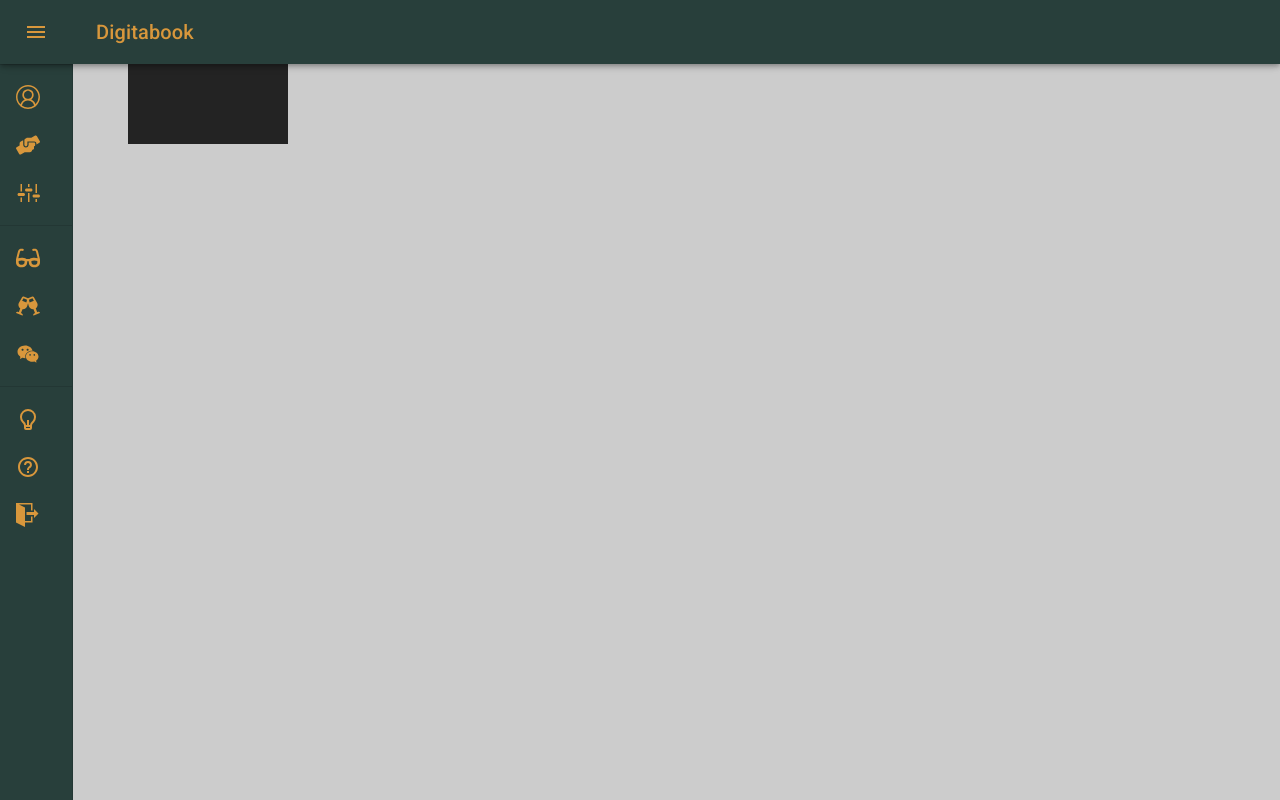
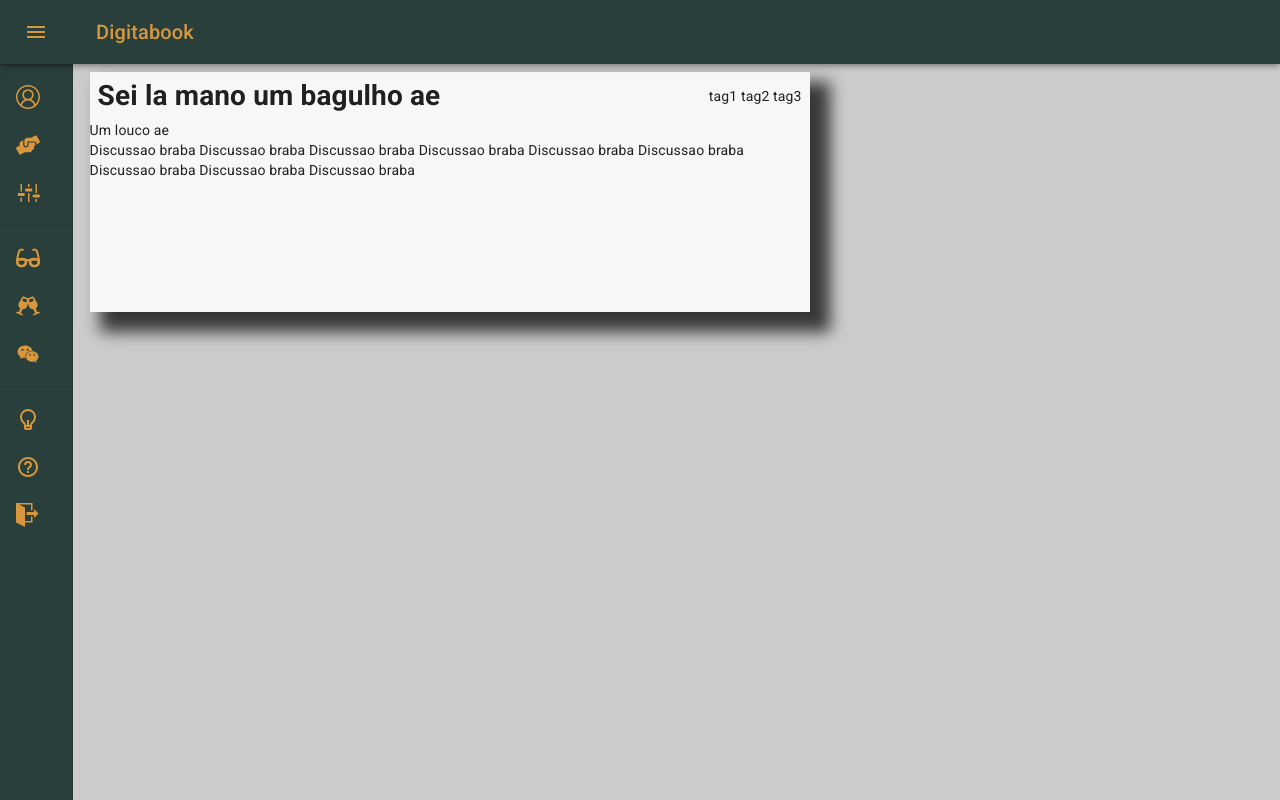
Before and after one commit to BrunoGehlen/digita_book_front, a React (Create React App) app: page / in a window 1280 px wide. Built offline with nearby package versions, Linux system fonts and the light colour scheme.

Commit message:
card Criado

```diff
--- a/src/components/cards/discussionCard/index.jsx
+++ b/src/components/cards/discussionCard/index.jsx
@@ -1,9 +1,19 @@
-import {MainContainer} from "./style"
+import { MainContainer, TitleContainer, DiscussionTitle, DiscussionTags,DiscussionOwner, DiscussionPreview } from "./style"
 
-const DiscussionCard = () =>{
+const DiscussionCard = () => {
     return (<>
-        <MainContainer></MainContainer>
-        </>)
+        <MainContainer>
+            <TitleContainer>
+                <DiscussionTitle>Sei la mano um bagulho ae</DiscussionTitle>
+                <DiscussionTags>tag1 tag2 tag3</DiscussionTags>
+            </TitleContainer>
+            <DiscussionOwner>Um louco ae</DiscussionOwner>
+            <DiscussionPreview>Discussao braba Discussao braba
+            Discussao braba Discussao braba Discussao braba Discussao braba
+            Discussao braba Discussao braba Discussao braba
+            </DiscussionPreview>
+        </MainContainer>
+    </>)
 }
 
 export default DiscussionCard
--- a/src/components/cards/discussionCard/style.js
+++ b/src/components/cards/discussionCard/style.js
@@ -1,7 +1,43 @@
 import styled from "styled-components"
 
 export const MainContainer = styled.div`
-    width: 10rem;
-    height: 5rem;
-    background-color: #232323;
+    width: 45rem;
+    height: 15rem;
+    background-color: #f7f7f7;
+    margin: 0.5rem 0;
+
+    display: flex;
+    flex-direction: column;
+
+
+    box-shadow: 15px 15px 15px 5px rgba(0,0,0,0.73);
+
+;
 `
+
+export const TitleContainer = styled.div`
+    width: 100%;
+    height: 3rem;
+
+    display: flex;
+    align-items: center;
+    justify-content: space-between;
+`
+
+export const DiscussionTitle = styled.h1`
+    margin: 0 0 0 0.5rem;
+    padding: 0;
+`
+export const DiscussionTags = styled.p`
+    margin: 0 0.5rem 0 0;
+    padding: 0;
+`
+
+export const DiscussionOwner = styled.p`
+    margin: 0 0 0 0;
+    padding: 0;
+`
+export const DiscussionPreview = styled.p`
+     margin: 0 0 0 0;
+    padding: 0;
+`
--- a/src/pages/MainPage/index.jsx
+++ b/src/pages/MainPage/index.jsx
@@ -11,7 +11,6 @@ const MainPage = () => {
             <ContentContainer>
                 <DiscussionCard />
             </ContentContainer>
-
         </MainContainerPage>
     </>)
 }
--- a/src/pages/MainPage/style.js
+++ b/src/pages/MainPage/style.js
@@ -8,6 +8,5 @@ export const MainContainerPage = styled.div`
 
 export const ContentContainer = styled.div`
     width: 90%;
-    height: calc(90vh - 1px);
-    padding-left: 10%;
+    padding-left: 7%;
 `
```
